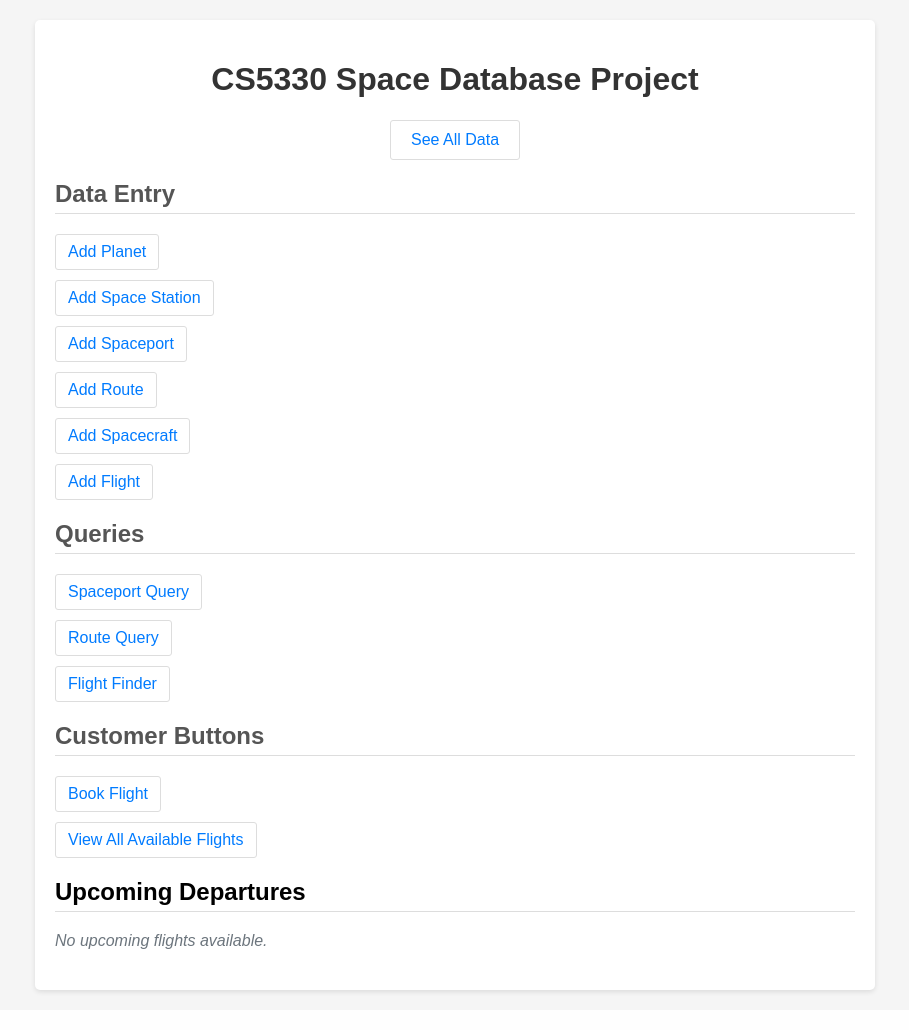
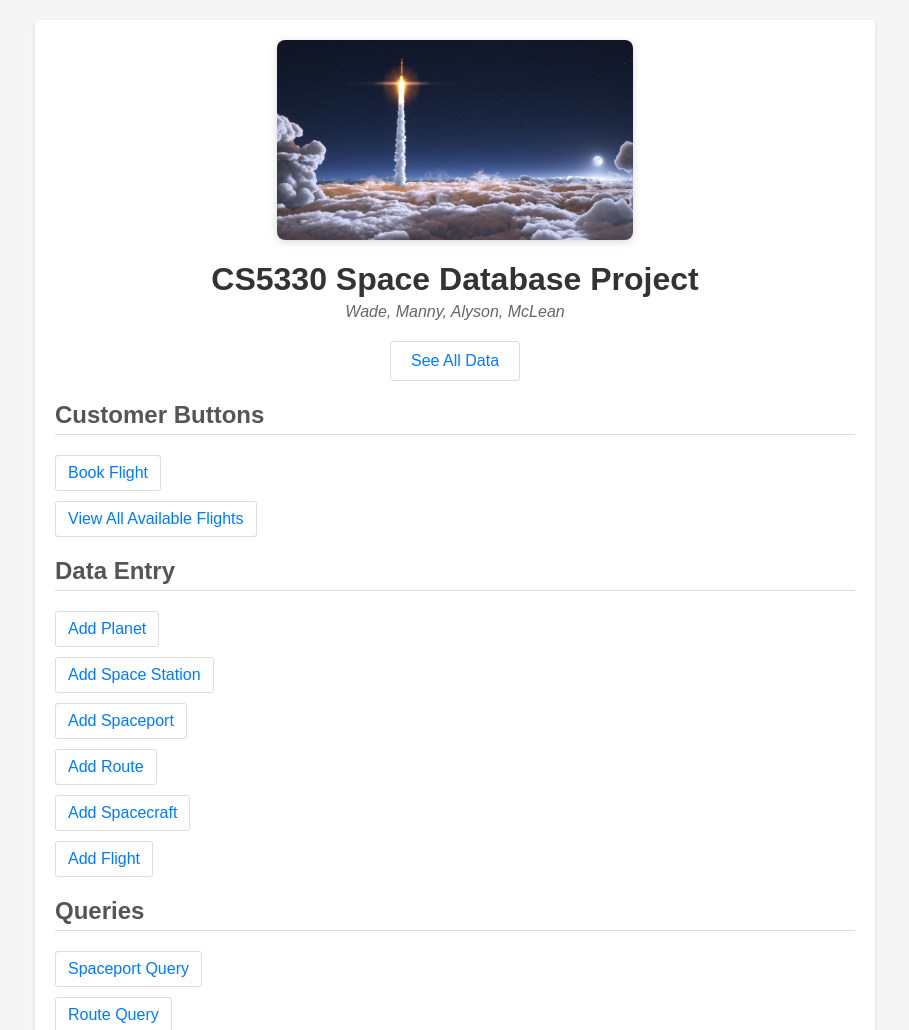
Before and after one commit to WadeOpulentity/CS5330-Project, a Flask app: page / in a window 1280 px wide. Shown: the top 1030 px of the page, without its empty margins (185-1094 px from the left). Before the commit the page ends 995 px from the top, so only its background shows below. Run offline with Flask 3, Linux system fonts and the light colour scheme; data that the repository does not hold is empty.

Commit message:
Made it nicer

```diff
--- a/app/templates/base.html
+++ b/app/templates/base.html
@@ -13,6 +13,22 @@
         h1 {
             color: #333;
             text-align: center;
+            margin-bottom: 5px;
+        }
+        .header-photo {
+            display: block;
+            margin: 0 auto 10px auto;
+            max-width: 100%;
+            max-height: 200px;
+            border-radius: 8px;
+            box-shadow: 0 2px 8px rgba(0,0,0,0.15);
+        }
+        .team-names {
+            text-align: center;
+            color: #666;
+            font-size: 16px;
+            font-style: italic;
+            margin-bottom: 20px;
         }
         .container {
             max-width: 800px;
@@ -120,7 +136,9 @@
 </head>
 <body>
     <div class="container">
+        <img src="{{ url_for('static', filename='headphoto.jpg') }}" alt="Team Header Photo" class="header-photo">
         <h1>CS5330 Space Database Project</h1>
+        <div class="team-names">Wade, Manny, Alyson, McLean</div>
 
         {% with messages = get_flashed_messages(with_categories=true) %}
             {% if messages %}
--- a/app/templates/index.html
+++ b/app/templates/index.html
@@ -3,6 +3,14 @@
 {% block content %}
 <div style="text-align: center; margin-bottom: 20px;">
     <a href="{{ url_for('view_all_data') }}" class="btn btn-primary" style="font-size: 16px; padding: 10px 20px;">See All Data</a>
+</div>
+
+<div class="section">
+    <h2>Customer Buttons</h2>
+    <ul>
+        <li><a href="{{ url_for('book_flight') }}">Book Flight</a></li>
+        <li><a href="{{ url_for('view_all_flights') }}">View All Available Flights</a></li>
+    </ul>
 </div>
 
 <div class="section">
@@ -23,14 +31,6 @@
         <li><a href="{{ url_for('spaceport_queries.spaceport_query') }}">Spaceport Query</a></li>
         <li><a href="{{ url_for('route_queries.route_query') }}">Route Query</a></li>
         <li><a href="{{ url_for('flight_finder.flight_finder') }}">Flight Finder</a></li>
-    </ul>
-</div>
-
-<div class="section">
-    <h2>Customer Buttons</h2>
-    <ul>
-        <li><a href="{{ url_for('book_flight') }}">Book Flight</a></li>
-        <li><a href="{{ url_for('view_all_flights') }}">View All Available Flights</a></li>
     </ul>
 </div>
 
```
Also changed, not shown: app/static/headphoto.jpg (added), public/headphoto.jpg (added).
